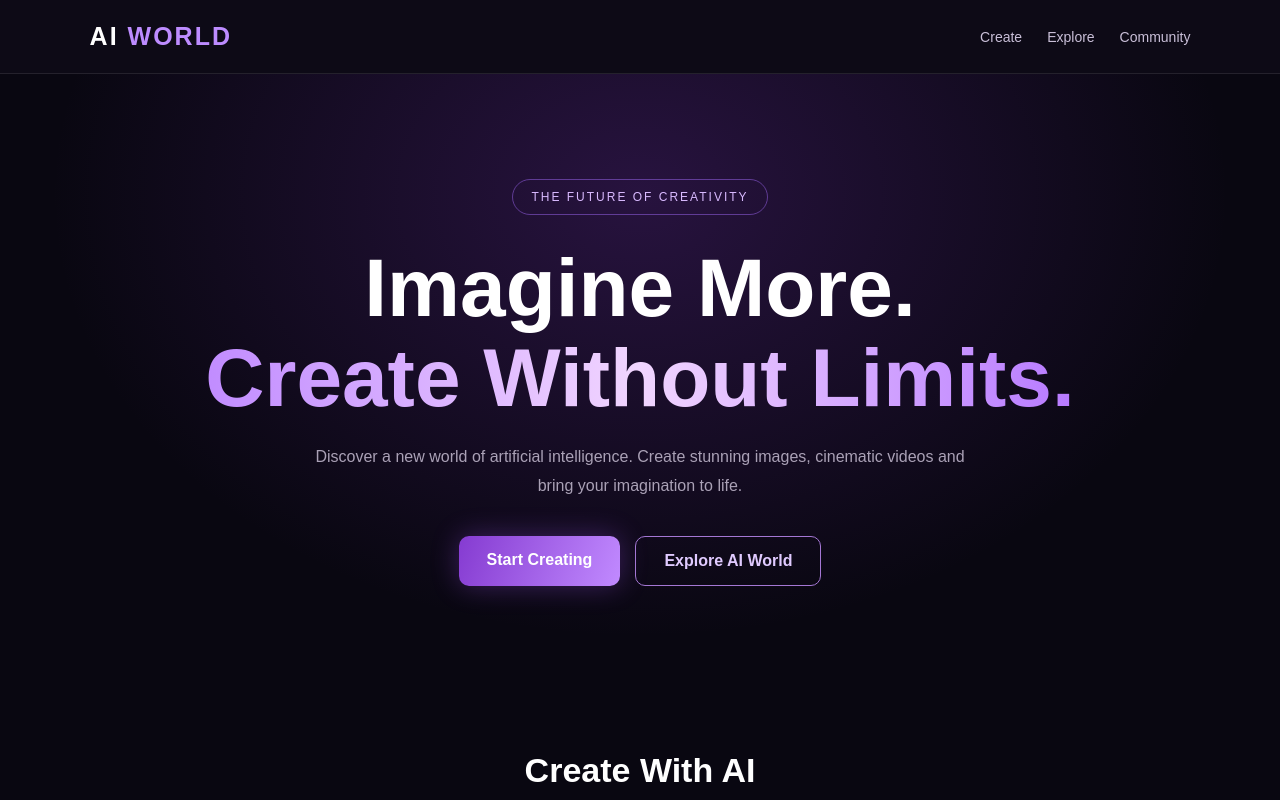
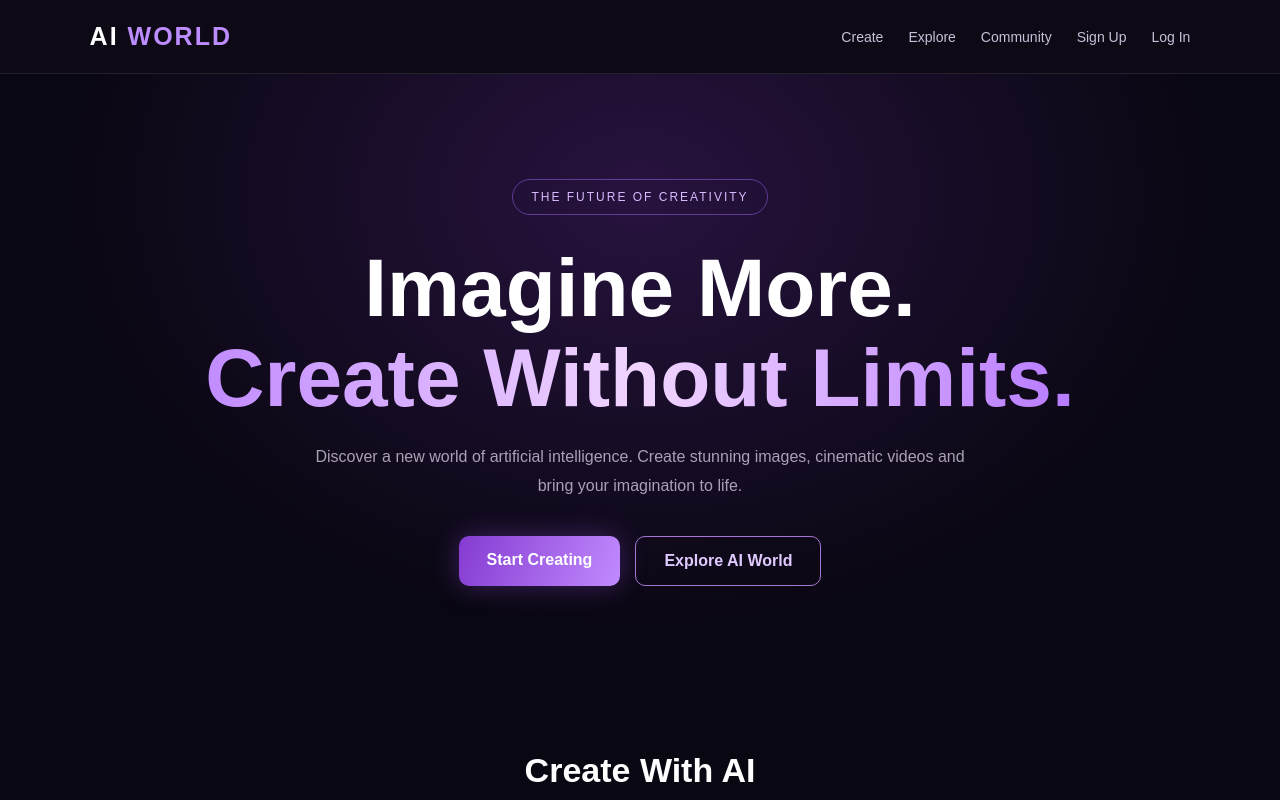
Before and after one commit to alikbeglaryan543-dotcom/ai-world, a plain HTML site: page index.html in a window 1280 px wide. Shown: the top 800 px of the page. Drawn offline with Linux system fonts and the light colour scheme.

Commit message:
Add Sign Up and Log In navigation links

```diff
--- a/index.html
+++ b/index.html
@@ -54,6 +54,8 @@ footer{padding:28px 7%;border-top:1px solid #ffffff18;display:flex;justify-conte
 <a href="#create">Create</a>
 <a href="#explore">Explore</a>
 <a href="#community">Community</a>
+  <a href="#signup">Sign Up</a>
+<a href="#login">Log In</a>
 </nav>
 </header>
 
```
